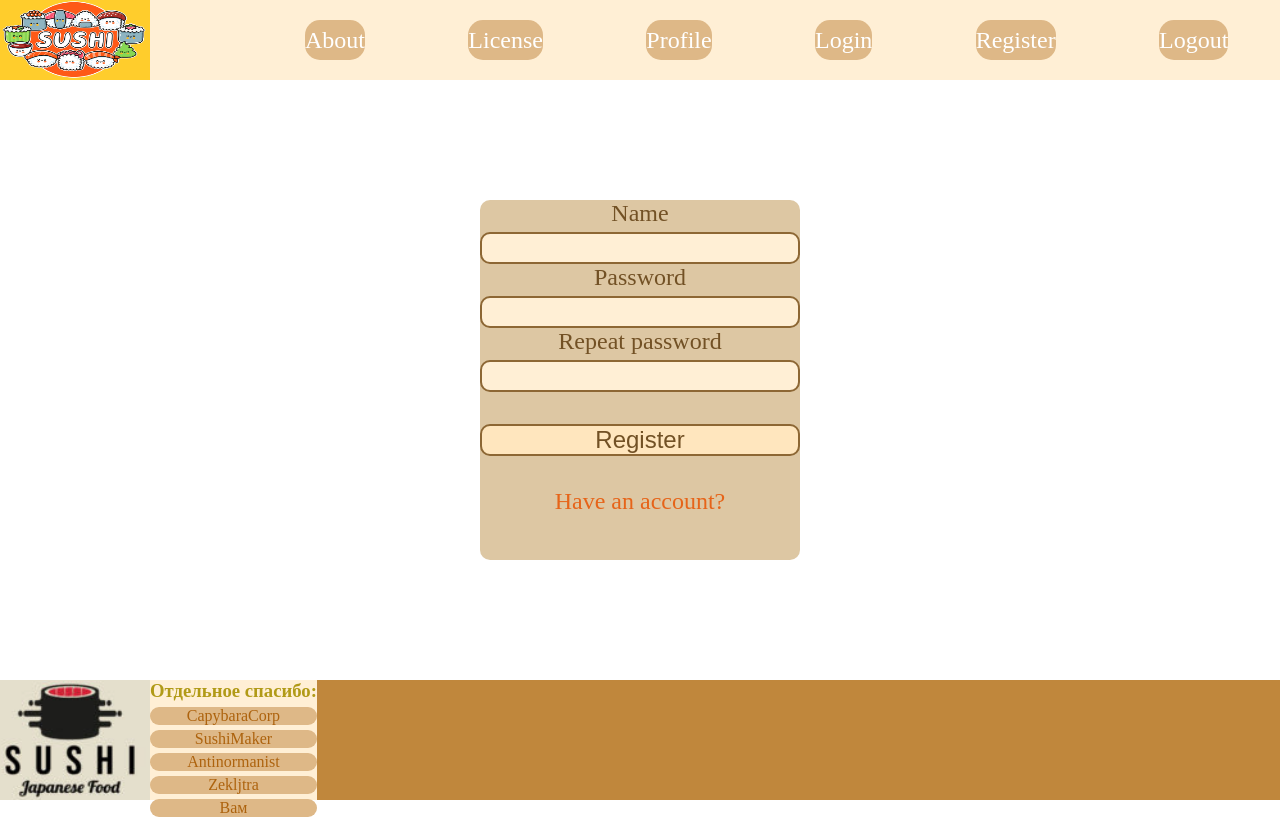
After one commit to Antinormanist/sushi-shop, a Django app: page /user/register/ in a window 1280 px wide. The commit adds this page. Run offline with Django 4.2, Linux system fonts and the light colour scheme.

Commit message:
did register layout(registration doesn't work yet)

```diff
--- /dev/null
+++ b/static/user/css/register.css
@@ -0,0 +1,91 @@
+/* MAIN */
+
+input {
+    border-radius: 10px;
+    border: 2px solid rgb(141, 103, 52);
+    background-color: papayawhip;
+}
+
+main {
+    display: flex;
+    justify-content: center;
+    align-items: center;
+}
+
+.container {
+    text-align: center;
+    background-color: rgb(221, 199, 163);
+    border-radius: 10px;
+    width: 25%;
+    height: 60%;
+}
+
+.form {
+    height: 80%;
+}
+
+.form form {
+    display: grid;
+    grid-template: 100%;
+    grid-template-columns: 100%;
+    grid-template-rows: repeat(9, 2rem);
+    text-align: center;
+    color: rgb(114, 81, 37);
+    font-size: 1.5rem;
+}
+
+.container a {
+    font-size: 1.5rem;
+    text-decoration: none;
+    color: rgb(230, 100, 25);
+}
+
+.container a:hover {
+    color: rgb(194, 90, 31);
+    text-decoration: underline;
+}
+
+.username {
+    grid-row-start: 1;
+}
+
+#username {
+    grid-row-start: 2;
+}
+
+.password1 {
+    grid-row-start: 3;
+}
+
+#password1 {
+    grid-row-start: 4;
+}
+
+.password2 {
+    grid-row-start: 5;
+}
+
+#password2 {
+    grid-row-start: 6;
+}
+
+.sign {
+    grid-row-start: 8;
+    border: 2px solid rgb(141, 103, 52);
+    border-radius: 10px;
+    background-color: rgb(255, 230, 190);
+    color: rgb(114, 81, 37);
+    font-size: 1.5rem;
+}
+
+@media screen and (max-width: 768px) {
+    .container {
+       width: 50%;
+    }
+}
+
+@media screen and (max-width: 425px) {
+   .container {
+       width: 75%;
+   }
+}
--- a/templates/base.html
+++ b/templates/base.html
@@ -22,7 +22,7 @@
                     <a href="license.txt" download=""><li class="header-li burger-li">License</li></a>
                     <a href="#"><li class="header-li burger-li">Profile</li></a>
                     <a href="{% url "user:login" %}"><li class="header-li burger-li">Login</li></a>
-                    <a href="#"><li class="header-li burger-li">Register</li></a>
+                    <a href="{% url "user:register" %}"><li class="header-li burger-li">Register</li></a>
                     <a href="#"><li class="header-li burger-li">Logout</li></a>
                 </div>
             </div>
@@ -30,7 +30,7 @@
             <a href="license.txt" download=""><li class="header-li">License</li></a>
             <a href="#"><li class="header-li">Profile</li></a>
             <a href="{% url "user:login" %}"><li class="header-li">Login</li></a>
-            <a href="#"><li class="header-li">Register</li></a>
+            <a href="{% url "user:register" %}"><li class="header-li">Register</li></a>
             <a href="#"><li class="header-li">Logout</li></a>
         </ul>
     </header>
--- /dev/null
+++ b/user/templates/user/register.html
@@ -0,0 +1,28 @@
+{% extends "base.html" %}
+
+{% load static %}
+
+{% block styles %}
+<link rel="stylesheet" href="{% static "user/css/register.css" %}">
+{% endblock %}
+
+{% block content %}
+<main>
+    <div class="container">
+        <div class="form">
+            <form method="post">
+                <label class="name" for="name">Name</label>
+                <input type="text" name="name" id="name">
+                <label class="password1" for="password1">Password</label>
+                <input type="password" name="password1" id="password1">
+                <label class="password2" for="password2">Repeat password</label>
+                <input type="password" name="password2" id="password2">
+                <button class="sign">Register</button>
+            </form>
+        </div>
+        <div class="bottom">
+            <a href="{% url "user:login" %}">Have an account?</a>
+        </div>
+    </div>
+</main>
+{% endblock %}
```
